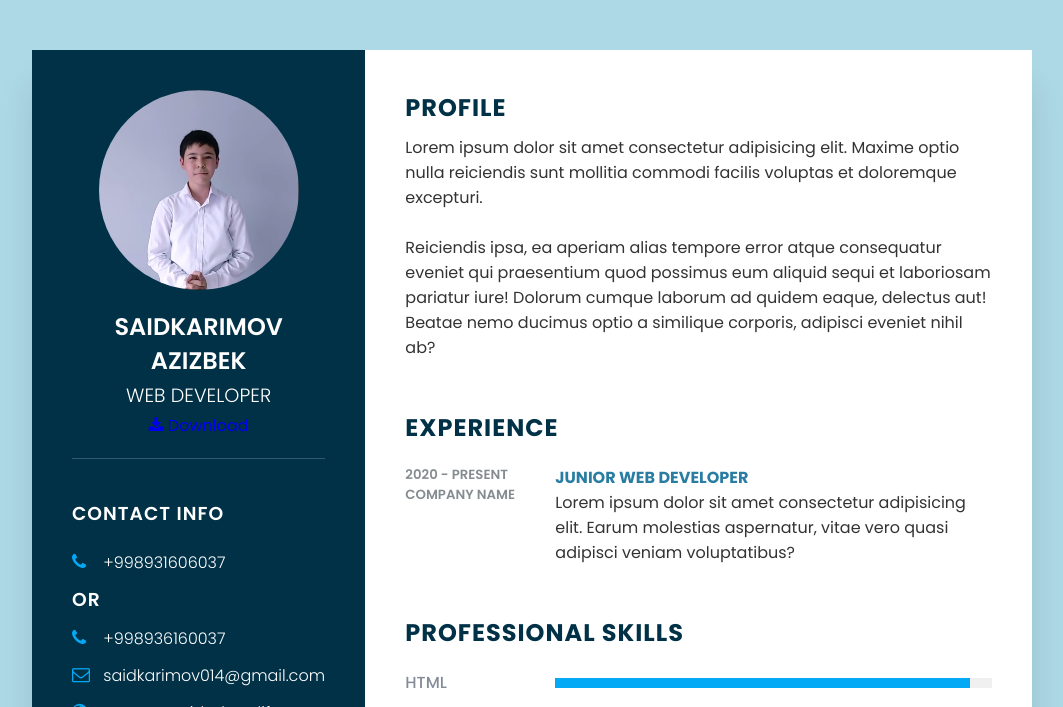
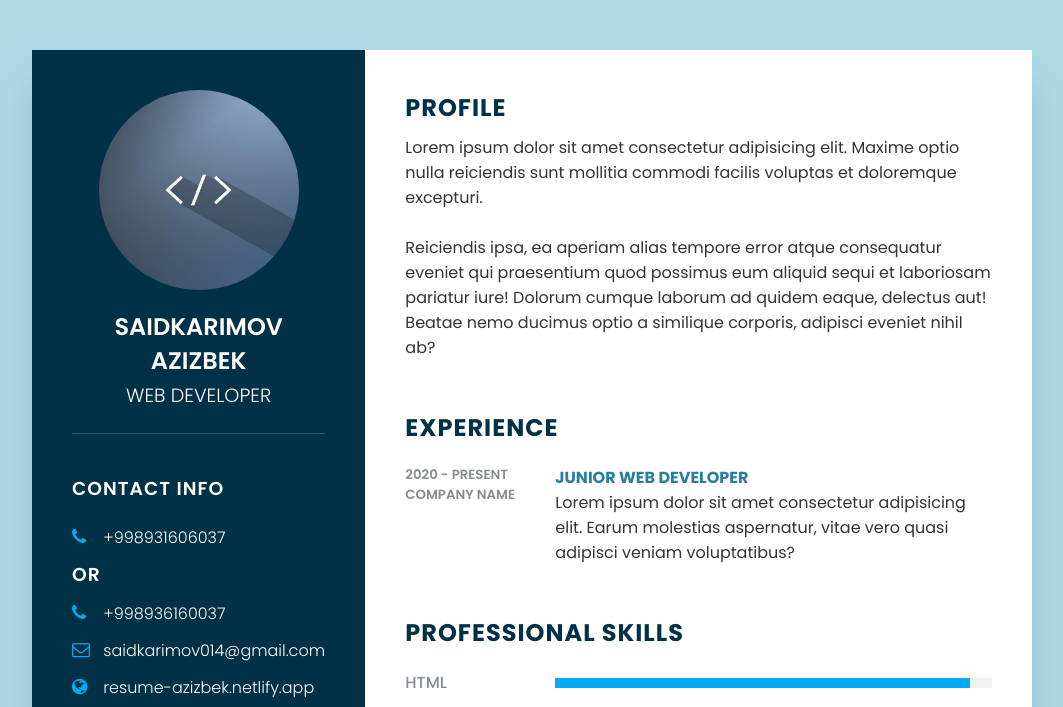
Before and after one commit to AzizbekSaidkarimov2008/Resume, a plain HTML site: page index.html in a window 1280 px wide. Shown: the top 707 px of the page, without its empty margins (108-1171 px from the left). Drawn offline with Linux system fonts and the light colour scheme.

Commit message:
resume-azizbek

```diff
--- a/index.html
+++ b/index.html
@@ -17,13 +17,13 @@
         <div class="left_Side">
             <div class="profileText">
                 <div class="imgBx">
-                    <img src="./images/Screenshot_34.png" alt="" width="300" height="300">
+                    <img src="./images/jquery-tiptip-e1456177012455.jpg" alt="" width="300" height="300">
                 </div>
                 <h2>Saidkarimov Azizbek <br> <span>Web developer</span></h2>
                 <!-- <a href="javascript:generatePDF()" title="Generate PDF" id="downloadButton"><i class="fa fa-download"
                         title="Generate PDF" aria-hidden="true"></i> Download</a> -->
-                <a href="./resume.pdf" download="Resume" id="downloadButton"><i class="fa fa-download"
-                        title="Generate PDF" aria-hidden="true"></i> Download</a>
+                <!-- <a href="./resume.pdf" download="Resume" id="downloadButton"><i class="fa fa-download"
+                        title="Generate PDF" aria-hidden="true"></i> Download</a> -->
             </div>
 
             <div class="contactInfo">
@@ -42,7 +42,7 @@
                     </li>
                     <li>
                         <span class="icon"><i class="fa fa-globe" aria-hidden="true"></i></span>
-                        <span class="text">resume-azizbek.netlify.app</span>
+                        <a href="https://resume-azizbek.netlify.app/"><span class="text">resume-azizbek.netlify.app</span></a>
                     </li>
                     <li>
                         <span class="icon"><i class="fa fa-telegram" aria-hidden="true"></i></span>
@@ -218,7 +218,6 @@
             })
             doc.save('Document.pdf')
             document.getElementById('downloadButton').innerHTML = 'click'
-
         }
     </script> -->
 
```
Also changed, not shown: images/jquery-tiptip-e1456177012455.jpg (added).
